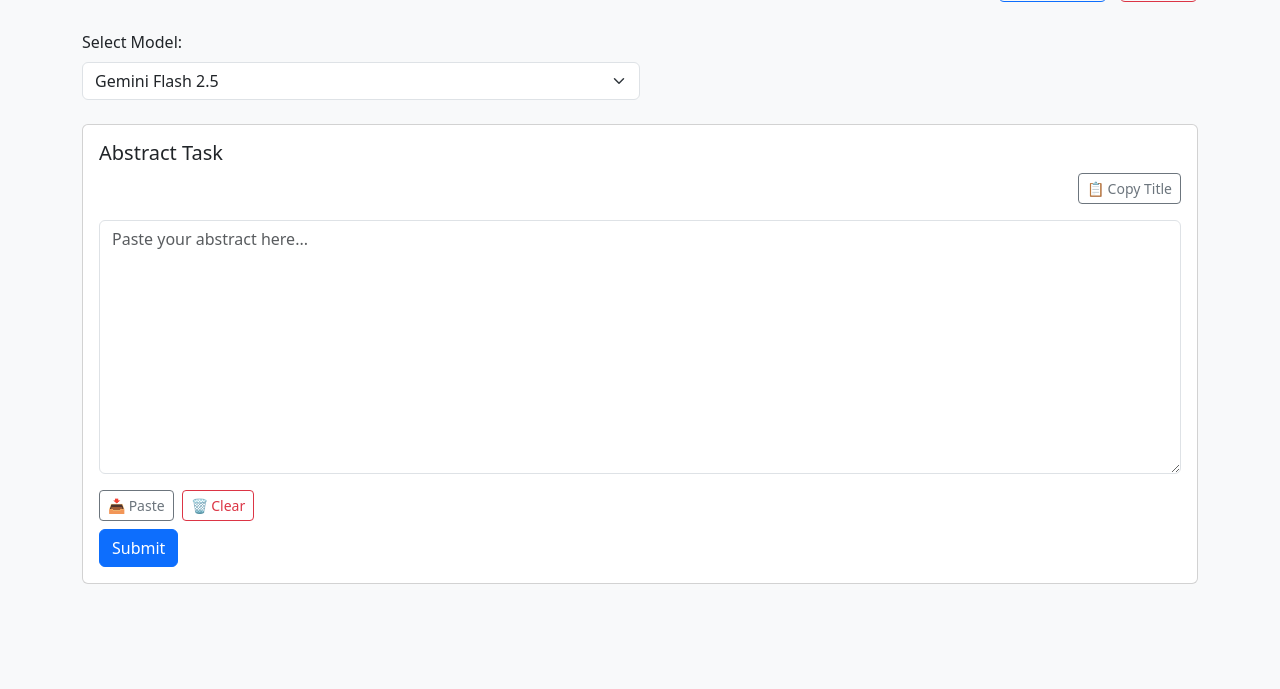
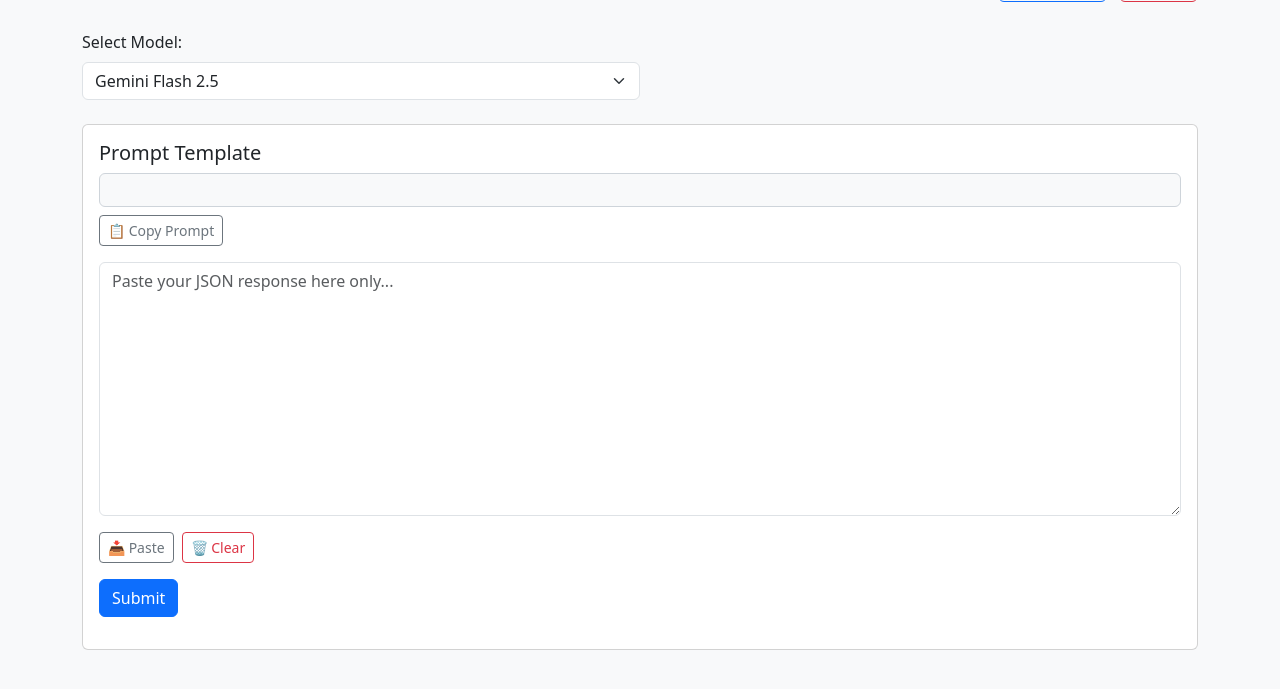
Before and after one commit to Testgptmodels/college_abstract_portal, a Flask app: template templates/abstract_submit.html in a window 1280 px wide. Shown: the part 88-777 px from the top of the page. Run offline with Flask 3, Linux system fonts and the light colour scheme; the template is opened without the code that fills it, so the values that code supplies are empty; some libraries are stand-ins or nearby versions.

Commit message:
Add files via upload

```diff
--- a/templates/abstract_submit.html
+++ b/templates/abstract_submit.html
@@ -6,11 +6,16 @@
   <title>Submit Abstract</title>
   <link rel="stylesheet" href="https://cdn.jsdelivr.net/npm/bootstrap@5.3.0/dist/css/bootstrap.min.css" />
   <style>
-    #statusMessage {
-      display: none;
-    }
-    .toast {
-      z-index: 9999;
+    #statusMessage { display: none; }
+    .toast { z-index: 9999; }
+    #task-prompt {
+      white-space: pre-wrap;
+      max-height: 250px;
+      overflow-y: auto;
+      background: #f8f9fa;
+      border: 1px solid #ced4da;
+      padding: 1rem;
+      border-radius: 0.375rem;
     }
   </style>
 </head>
@@ -37,19 +42,20 @@
 
     <div class="card">
       <div class="card-body">
-        <h5 class="card-title">Abstract Task</h5>
-        <div class="d-flex align-items-center mb-3">
-          <div id="task-title" class="text-primary flex-grow-1 fw-bold"></div>
-          <button id="copyBtn" class="btn btn-outline-secondary btn-sm">📋 Copy Title</button>
+        <h5 class="card-title">Prompt Template</h5>
+        <div class="mb-3">
+          <div id="task-prompt" class="text-primary"></div>
+          <button id="copyBtn" class="btn btn-outline-secondary btn-sm mt-2">📋 Copy Prompt</button>
         </div>
 
-        <textarea id="response" class="form-control mb-3" rows="10" placeholder="Paste your abstract here..." readonly></textarea>
+        <textarea id="response" class="form-control mb-3" rows="10" placeholder="Paste your JSON response here only..." readonly onpaste="setTimeout(() => this.removeAttribute('readonly'), 10);"></textarea>
 
-         <div class="d-flex align-items-center mb-2">
+        <div class="d-flex align-items-center mb-3">
           <button id="pasteBtn" class="btn btn-outline-secondary btn-sm me-2">📥 Paste</button>
           <button id="clearBtn" class="btn btn-outline-danger btn-sm">🗑 Clear</button>
         </div>
-        <div class="d-flex align-items-center">
+
+        <div class="d-flex align-items-center mb-3">
           <button id="submitBtn" class="btn btn-primary me-3">Submit</button>
           <span id="statusMessage" class="fw-bold"></span>
         </div>
@@ -57,7 +63,6 @@
     </div>
   </div>
 
-  <!-- Toast placeholder -->
   <div id="toastContainer" class="position-fixed bottom-0 end-0 p-3"></div>
 
   <script>
@@ -68,13 +73,12 @@
       const model = document.getElementById('modelSelect').value;
       const res = await fetch(`/get_next/${model}`);
       const data = await res.json();
-
       if (!data.title) {
-        document.getElementById('task-title').innerText = '✅ All abstracts completed!';
+        document.getElementById('task-prompt').innerText = '✅ All abstracts completed!';
         document.getElementById('submitBtn').disabled = true;
       } else {
         currentTask = data;
-        document.getElementById('task-title').innerText = data.title;
+        document.getElementById('task-prompt').innerText = data.prompt;
         document.getElementById('response').value = '';
         document.getElementById('submitBtn').disabled = false;
         document.getElementById('statusMessage').style.display = 'none';
@@ -84,9 +88,9 @@
     document.getElementById('modelSelect').addEventListener('change', loadTask);
 
     document.getElementById('copyBtn').addEventListener('click', () => {
-      const titleText = document.getElementById('task-title').innerText;
-      navigator.clipboard.writeText(titleText).then(() => {
-        showToast('✅ Title copied to clipboard.', 'success');
+      const promptText = document.getElementById('task-prompt').innerText;
+      navigator.clipboard.writeText(promptText).then(() => {
+        showToast('✅ Prompt copied to clipboard.', 'success');
       });
     });
 
@@ -94,7 +98,7 @@
       try {
         const text = await navigator.clipboard.readText();
         if (text.trim() === lastPaste.trim()) {
-          showToast('❌ Same content already pasted. Press clear ', 'danger');
+          showToast('❌ Same content already pasted. Press clear.', 'danger');
           return;
         }
         document.getElementById('response').value = text.trim();
@@ -108,29 +112,37 @@
     document.getElementById('clearBtn').addEventListener('click', () => {
       document.getElementById('response').value = '';
       lastPaste = '';
-      showToast('🗑 Cleared successfully.' , 'info');
+      showToast('🗑 Cleared successfully.', 'info');
     });
 
     document.getElementById('submitBtn').addEventListener('click', async () => {
       const model = document.getElementById('modelSelect').value;
       const responseText = document.getElementById('response').value.trim();
-      const statusEl = document.getElementById('statusMessage');
-      const wordCount = responseText.split(/\s+/).filter(Boolean).length;
 
       if (!responseText) {
         showToast('❌ Please enter a response.', 'danger');
         return;
       }
 
+      let parsed;
+      try {
+        parsed = JSON.parse(responseText);
+      } catch {
+        showToast('❌ Invalid JSON format.', 'danger');
+        return;
+      }
+
+      const abstract = parsed.Abstract || '';
+      const wordCount = abstract.trim().split(/\s+/).length;
       if (wordCount < 50) {
-        showToast('❌ Response must be at least 50 words.', 'danger');
+        showToast('❌ Abstract must be at least 50 words.', 'danger');
         return;
       }
 
       const payload = {
         uuid: currentTask.uuid,
         id: currentTask.id,
-        title: currentTask.title,
+        title: parsed.Title || currentTask.title,
         response: responseText
       };
 
@@ -141,15 +153,13 @@
       });
 
       const result = await res.json();
-
       if (result.status === 'success') {
         showToast('✅ Response submitted successfully.', 'success');
         loadTask();
       } else if (result.status === 'duplicate') {
-        showToast('❌ Similar response already exists.', 'warning');
-        console.log('Duplicate details:', result.diff);
+        showToast('⚠️ Similar response already exists.', 'warning');
       } else {
-        showToast('❌ Submission failed. Try again.', 'danger');
+        showToast('❌ Submission failed. Please try again.', 'danger');
       }
     });
 
```
